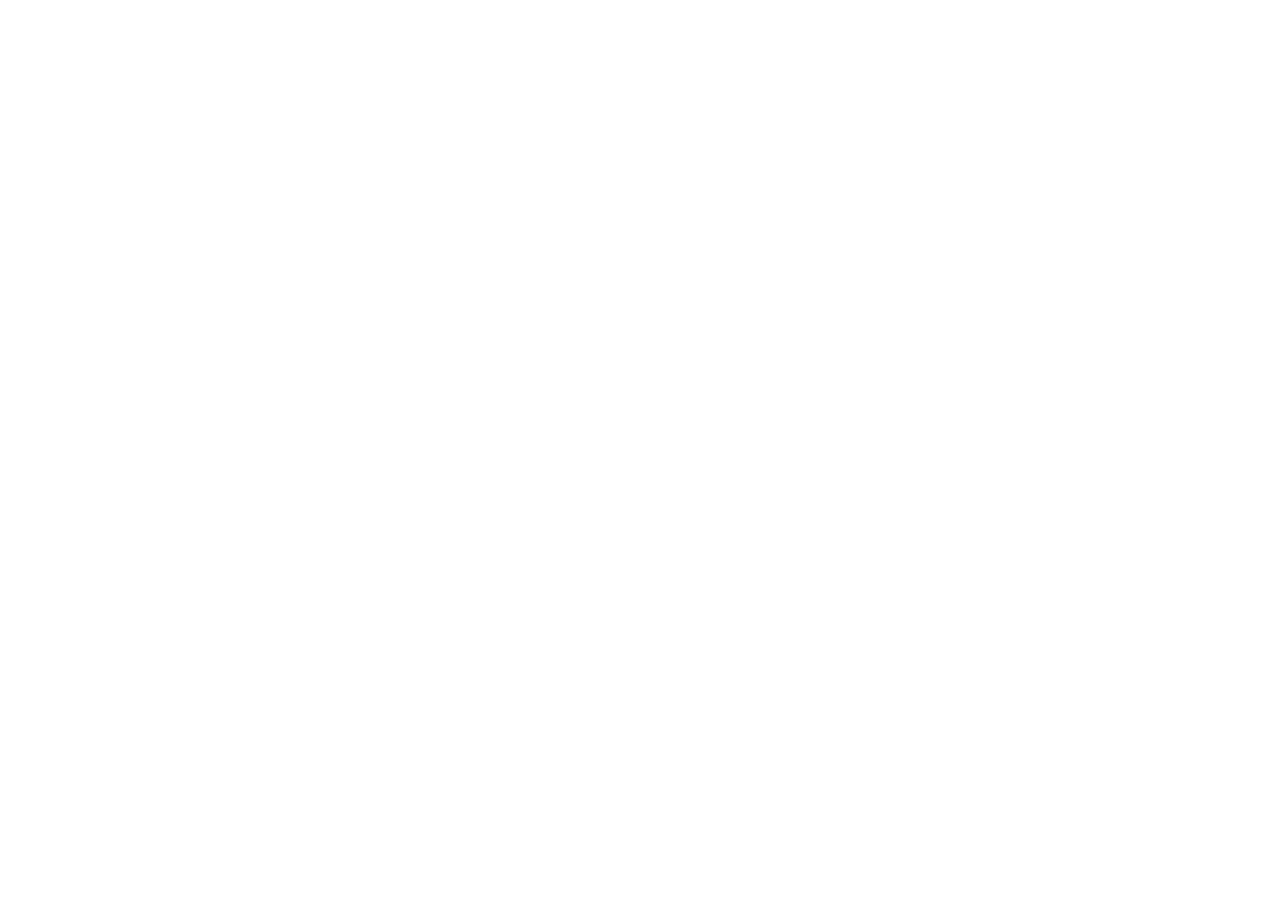
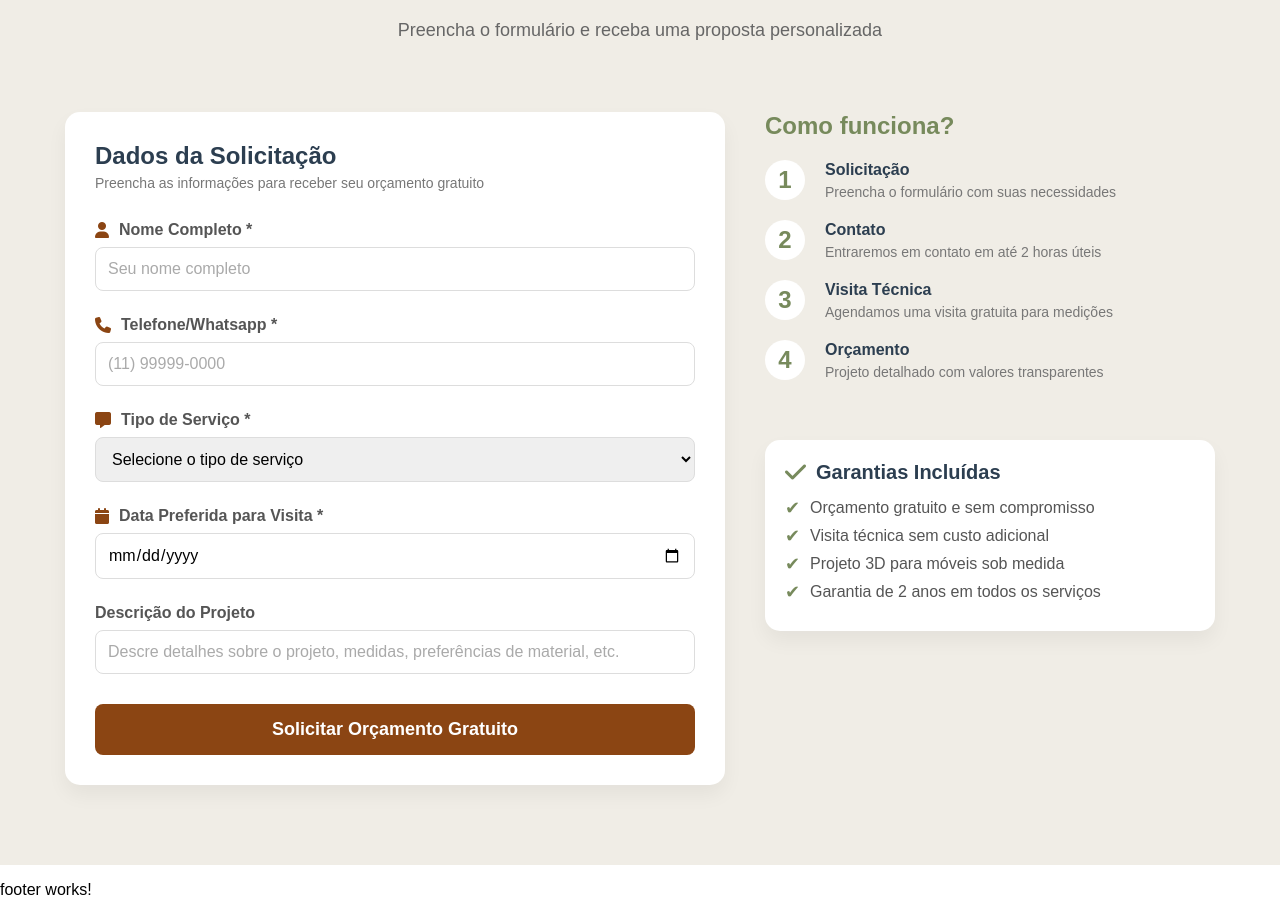
Before and after one commit to gabrielmdss/servicosPro, an Angular app: page / in a window 1280 px wide. Shown: the part 3731-4630 px from the top of the page. Before the commit the page ends 3608 px from the top, so only its background shows below. Built offline with nearby package versions, Linux system fonts and the light colour scheme.

Commit message:
feat: bloco de formulario

```diff
--- a/src/components/content/content.component.html
+++ b/src/components/content/content.component.html
@@ -3,4 +3,5 @@
  <app-servicos></app-servicos>
  <app-pagamento></app-pagamento>
  <app-motivos></app-motivos>
+ <app-orcamento></app-orcamento>
 </div>
--- a/src/components/content/content.component.ts
+++ b/src/components/content/content.component.ts
@@ -3,10 +3,11 @@
 import { ServicosComponent } from "../servicos/servicos.component";
 import { PagamentoComponent } from "../pagamento/pagamento.component";
 import { MotivosComponent } from "../motivos/motivos.component";
+import { OrcamentoComponent } from "../orcamento/orcamento.component";
 
 @Component({
   selector: 'app-content',
-  imports: [InicioComponent, ServicosComponent, PagamentoComponent, MotivosComponent],
+  imports: [InicioComponent, ServicosComponent, PagamentoComponent, MotivosComponent, OrcamentoComponent],
   templateUrl: './content.component.html',
   styleUrl: './content.component.css'
 })
--- a/src/components/motivos/motivos.component.css
+++ b/src/components/motivos/motivos.component.css
@@ -47,7 +47,7 @@
   width: 60px;
   height: 60px;
   border-radius: 50%;
-  background-color: #7c895d;
+  background-color: #8b4513;
   color: white;
   font-size: 28px;
   display: flex;
--- /dev/null
+++ b/src/components/orcamento/orcamento.component.css
@@ -0,0 +1,264 @@
+/* Container principal da seção */
+.orcamento-container {
+  width: 100%;
+  padding: 80px 20px;
+  background-color: #f0ede6;
+  box-sizing: border-box;
+  display: flex;
+  flex-direction: column;
+  align-items: center;
+}
+
+/* Título e subtítulo da seção */
+.orcamento-title-container {
+  text-align: center;
+  margin-bottom: 50px;
+  max-width: 700px;
+}
+
+.orcamento-title-container h1 {
+  font-size: 42px;
+  color: #2c3e50;
+  margin-bottom: 10px;
+}
+
+.orcamento-title-container p {
+  font-size: 18px;
+  color: #666;
+  line-height: 1.5;
+}
+
+/* Container que divide o formulário e o tutorial */
+.orcamento-items {
+  width: 100%;
+  max-width: 1200px;
+  display: flex;
+  justify-content: center;
+  align-items: flex-start;
+  gap: 40px;
+}
+
+/* Contêiner do formulário */
+.formulario-container {
+  width: 100%;
+  max-width: 600px;
+  background-color: #fff;
+  border-radius: 15px;
+  padding: 30px;
+  box-shadow: 0 10px 20px rgba(0, 0, 0, 0.05);
+}
+
+.title-formulario {
+  text-align: left;
+  margin-bottom: 30px;
+}
+
+.title-formulario h2 {
+  font-size: 24px;
+  color: #2c3e50;
+  margin: 0;
+}
+
+.title-formulario p {
+  font-size: 14px;
+  color: #777;
+  margin: 5px 0 0;
+}
+
+/* Estilo para cada campo do formulário */
+.item-formulario {
+  margin-bottom: 25px;
+}
+
+.label-item {
+  display: flex;
+  align-items: center;
+  margin-bottom: 8px;
+  color: #555;
+  font-weight: bold;
+}
+
+.label-item i {
+  color: #8b4513;
+  margin-right: 10px;
+}
+
+.item-formulario input,
+.item-formulario select {
+  width: 100%;
+  padding: 12px;
+  border: 1px solid #ddd;
+  border-radius: 8px;
+  font-size: 16px;
+  box-sizing: border-box;
+  font-family: inherit;
+}
+
+.item-formulario input::placeholder {
+  color: #aaa;
+}
+
+/* Estilo do botão do formulário */
+.button-formulario {
+  margin-top: 30px;
+}
+
+.button-formulario button {
+  width: 100%;
+  padding: 15px;
+  background: #8b4513;
+  color: white;
+  border: none;
+  border-radius: 8px;
+  font-size: 18px;
+  font-weight: bold;
+  cursor: pointer;
+  transition: background 0.3s ease, transform 0.3s ease;
+}
+
+.button-formulario button:hover {
+  background: #a0522d;
+  transform: translateY(-2px);
+}
+
+/* Container de tutorial e garantias */
+.tutorial-container {
+  width: 100%;
+  max-width: 450px;
+  display: flex;
+  flex-direction: column;
+  gap: 40px;
+}
+
+.como-funciona-container span {
+  font-size: 24px;
+  font-weight: bold;
+  color: #778a5c;
+}
+
+.como-funciona-container > div {
+  margin-top: 20px;
+}
+
+.como-funciona-container > div > div {
+  display: flex;
+  align-items: center;
+  margin-bottom: 20px;
+}
+
+.icon-circle {
+  width: 40px;
+  height: 40px;
+  background-color: white;
+  color: white;
+  border-radius: 50%;
+  display: flex;
+  justify-content: center;
+  align-items: center;
+  font-weight: bold;
+  font-size: 18px;
+  min-width: 40px;
+}
+
+.informacoes {
+  text-align: left;
+  margin-left: 20px;
+}
+
+.informacoes-title {
+  font-weight: bold;
+  font-size: 16px;
+  color: #2c3e50;
+  margin: 0;
+}
+
+.informacoes-leganda {
+  font-size: 14px;
+  color: #777;
+  margin: 5px 0 0;
+}
+
+/* Garantias */
+.garantias {
+  background-color: #fff;
+  padding: 20px;
+  border-radius: 15px;
+  box-shadow: 0 10px 20px rgba(0, 0, 0, 0.05);
+}
+
+.garantias-title {
+  display: flex;
+  align-items: center;
+  margin-bottom: 15px;
+}
+
+.garantias-title p {
+  font-size: 20px;
+  font-weight: bold;
+  color: #2c3e50;
+  display: flex;
+  align-items: center;
+  margin: 0;
+}
+
+.garantias-title p i {
+  color: #778a5c;
+  font-size: 24px;
+  margin-right: 10px;
+}
+
+.garantias ol {
+  list-style: none;
+  padding: 0;
+  margin: 0;
+}
+
+.garantias li {
+  position: relative;
+  font-size: 16px;
+  color: #555;
+  padding-left: 25px;
+  margin-bottom: 10px;
+}
+
+.garantias li::before {
+  content: "✔";
+  position: absolute;
+  left: 0;
+  color: #778a5c;
+  font-size: 18px;
+  line-height: 1;
+}
+
+/* ------------------ */
+/* Responsividade */
+/* ------------------ */
+@media (max-width: 992px) {
+  .orcamento-items {
+    flex-direction: column;
+    align-items: center;
+  }
+
+  .formulario-container,
+  .tutorial-container {
+    max-width: 100%;
+  }
+
+  .orcamento-title-container h1 {
+    font-size: 36px;
+  }
+}
+
+@media (max-width: 600px) {
+  .orcamento-container {
+    padding: 60px 15px;
+  }
+
+  .orcamento-title-container h1 {
+    font-size: 32px;
+  }
+
+  .orcamento-title-container p {
+    font-size: 16px;
+  }
+}
--- /dev/null
+++ b/src/components/orcamento/orcamento.component.html
@@ -0,0 +1,130 @@
+<div class="orcamento-container">
+  <div class="orcamento-title-container">
+    <h1>Solicite Seu Orçamento</h1>
+    <p>Preencha o formulário e receba uma proposta personalizada</p>
+  </div>
+  <div class="orcamento-items">
+    <div class="formulario-container">
+      <div class="title-formulario">
+        <h2>Dados da Solicitação</h2>
+        <p>Preencha as informações para receber seu orçamento gratuito</p>
+      </div>
+      <form action="solicitacao">
+        <div class="item-formulario">
+          <div class="label-item">
+            <i class="fa-solid fa-user"></i>
+            <span>Nome Completo *</span>
+          </div>
+          <input type="text" name="" id="" placeholder="Seu nome completo" />
+        </div>
+        <div class="item-formulario">
+          <div class="label-item">
+            <i class="fa-solid fa-phone"></i>
+            <span>Telefone/Whatsapp *</span>
+          </div>
+          <input type="text" name="" id="" placeholder="(11) 99999-0000" />
+        </div>
+        <div class="item-formulario">
+          <div class="label-item">
+            <i class="fa-solid fa-message"></i>
+            <span>Tipo de Serviço *</span>
+          </div>
+          <select name="tipo-servico" id="tipo-servico">
+            <option value="">Selecione o tipo de serviço</option>
+            <option value="moveis-sob-medida">Móveis Sob Medida</option>
+            <option value="restauracao-moveis">Restauração de Móveis</option>
+            <option value="reparos-gerais">Reparos e Manutenção</option>
+            <option value="acabamentos-instalacoes">
+              Acabamentos e Instalações em Madeira
+            </option>
+            <option value="outros">Outros</option>
+          </select>
+        </div>
+        <div class="item-formulario">
+          <div class="label-item">
+            <i class="fa-solid fa-calendar"></i>
+            <span>Data Preferida para Visita *</span>
+          </div>
+          <input type="date" />
+        </div>
+        <div class="item-formulario">
+          <div class="label-item">
+            <span>Descrição do Projeto</span>
+          </div>
+          <input
+            type="text"
+            placeholder="Descre detalhes sobre o projeto, medidas, preferências de material, etc."
+          />
+        </div>
+      </form>
+      <div class="button-formulario">
+        <button>Solicitar Orçamento Gratuito</button>
+      </div>
+    </div>
+    <div class="tutorial-container">
+      <div class="como-funciona-container">
+        <span>Como funciona?</span>
+        <div>
+          <div>
+            <div class="icon-circle">
+              <span>1</span>
+            </div>
+            <div class="informacoes">
+              <p class="informacoes-title">Solicitação</p>
+              <p class="informacoes-leganda">
+                Preencha o formulário com suas necessidades
+              </p>
+            </div>
+          </div>
+          <div>
+            <div class="icon-circle">
+              <span>2</span>
+            </div>
+            <div class="informacoes">
+              <p class="informacoes-title">Contato</p>
+              <p class="informacoes-leganda">
+                Entraremos em contato em até 2 horas úteis
+              </p>
+            </div>
+          </div>
+          <div>
+            <div class="icon-circle">
+              <span>3</span>
+            </div>
+            <div class="informacoes">
+              <p class="informacoes-title">Visita Técnica</p>
+              <p class="informacoes-leganda">
+                Agendamos uma visita gratuita para medições
+              </p>
+            </div>
+          </div>
+          <div>
+            <div class="icon-circle">
+              <span>4</span>
+            </div>
+            <div class="informacoes">
+              <p class="informacoes-title">Orçamento</p>
+              <p class="informacoes-leganda">
+                Projeto detalhado com valores transparentes
+              </p>
+            </div>
+          </div>
+        </div>
+      </div>
+      <div class="garantias">
+        <div class="garantias-title">
+          <p>
+            <i class="fa-solid fa-check"></i>
+            Garantias Incluídas
+          </p>
+        </div>
+        <ol>
+          <li>Orçamento gratuito e sem compromisso</li>
+          <li>Visita técnica sem custo adicional</li>
+          <li>Projeto 3D para móveis sob medida</li>
+          <li>Garantia de 2 anos em todos os serviços</li>
+        </ol>
+      </div>
+    </div>
+  </div>
+</div>
```
Also changed, not shown: src/components/orcamento/orcamento.component.ts (added, +11 -0 lines), 1 other file (tests, documents, lock files or other folders).
